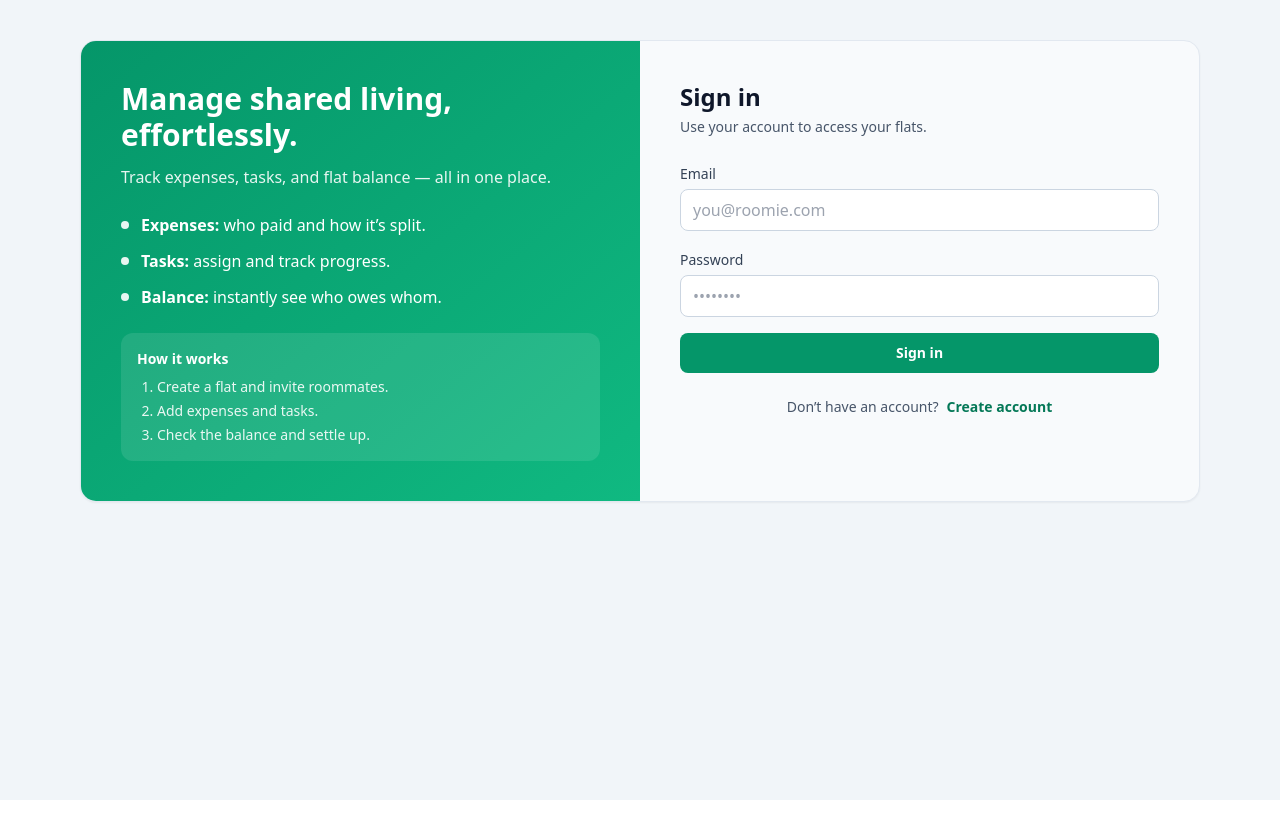
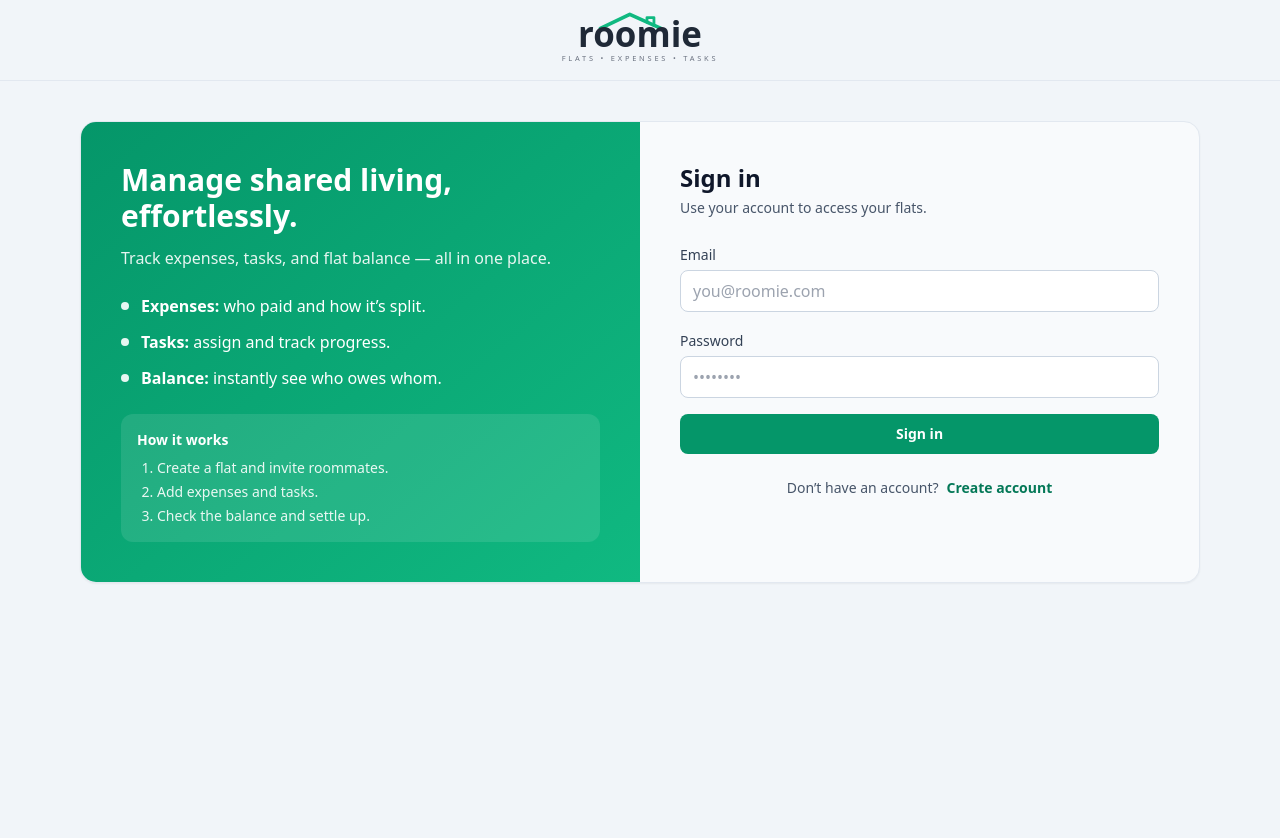
Before and after one commit to avalenciacs/roomie-frontend, a React (Vite) app: page /login in a window 1280 px wide. Shown: the top 838 px of the page. Before the commit the page ends 800 px from the top, so only its background shows below. Built offline with nearby package versions, Linux system fonts and the light colour scheme.

Commit message:
update header-logo

```diff
--- a/src/App.jsx
+++ b/src/App.jsx
@@ -1,6 +1,6 @@
-
 import { Routes, Route } from "react-router-dom";
 import IsPrivate from "./components/IsPrivate";
+import Header from "./components/Header";
 
 import Login from "./pages/Login";
 import Signup from "./pages/Signup";
@@ -11,6 +11,9 @@ import FlatDashboard from "./pages/FlatDashboard";
 
 function App() {
   return (
+    <>
+      <Header />
+
       <Routes>
         {/* Public */}
         <Route path="/login" element={<Login />} />
@@ -53,6 +56,7 @@ function App() {
           }
         />
       </Routes>
+    </>
   );
 }
 
--- a/src/components/Header.jsx
+++ b/src/components/Header.jsx
@@ -2,14 +2,16 @@ import { Link } from "react-router-dom";
 
 function Header() {
   return (
-    <header className="w-full py-6 flex justify-center border-b">
-      <Link to="/">
-        <img
-  src="/logo-roomie.svg"
-  alt="Roomie logo"
-  className="h-16 w-auto md:h-20 lg:h-24"
-/>
-      </Link>
+    <header className="w-full border-b border-slate-200 bg-slate-100">
+      <div className="mx-auto flex h-20 max-w-6xl items-center justify-center px-4">
+        <Link to="/" aria-label="Go to home">
+          <img
+            src="/logo-roomie.svg"
+            alt="Roomie"
+            className="h-12 w-auto md:h-14"
+          />
+        </Link>
+      </div>
     </header>
   );
 }
```
Lines whose indentation alone changed are shown as unchanged.
